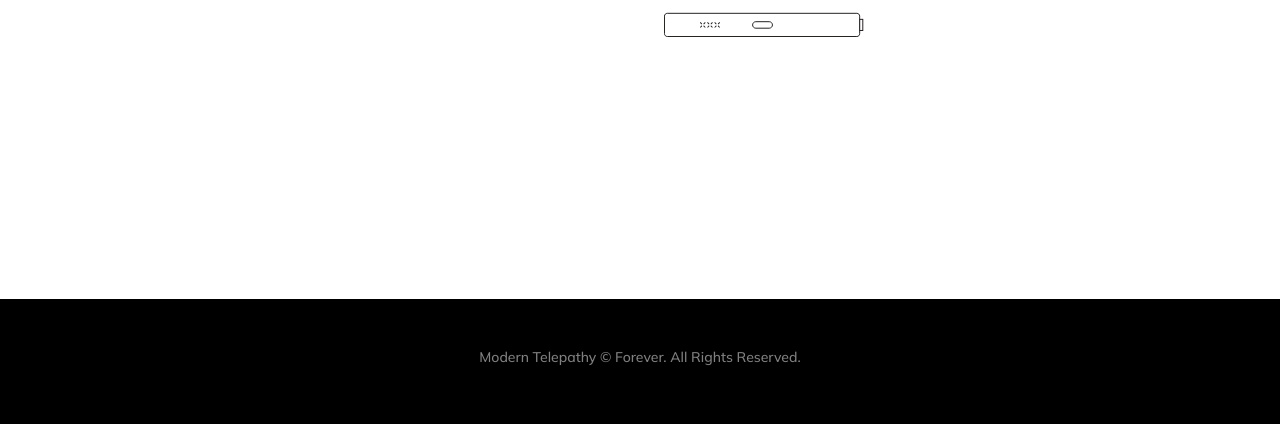
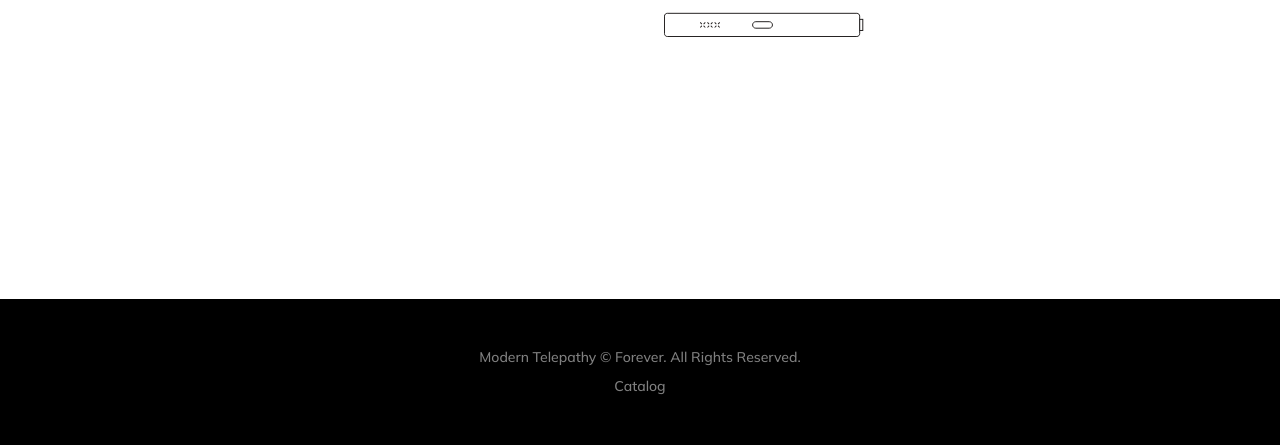
Before and after one commit to moderntelepathy/website, a plain HTML site: page index.html in a window 1280 px wide. Shown: the part 501-946 px from the top of the page. Before the commit the page ends 925 px from the top, so only its background shows below. Drawn offline with nearby package versions, Linux system fonts and the light colour scheme.

Commit message:
Update index.html
added link to catalog

```diff
--- a/index.html
+++ b/index.html
@@ -74,11 +74,7 @@
             <div class="container px-5">
                 <div class="text-white-50 small">
                     <div class="mb-2"> Modern Telepathy &copy; Forever. All Rights Reserved.</div>
-                    <!-- <a href="#!">Privacy</a>
-                    <span class="mx-1">&middot;</span>
-                    <a href="#!">Terms</a>
-                    <span class="mx-1">&middot;</span>
-                    <a href="#!">FAQ</a> -->
+                    <a href="/assets/modern telepathy.pdf">Catalog</a>
                 </div>
             </div>
         </footer>
```
